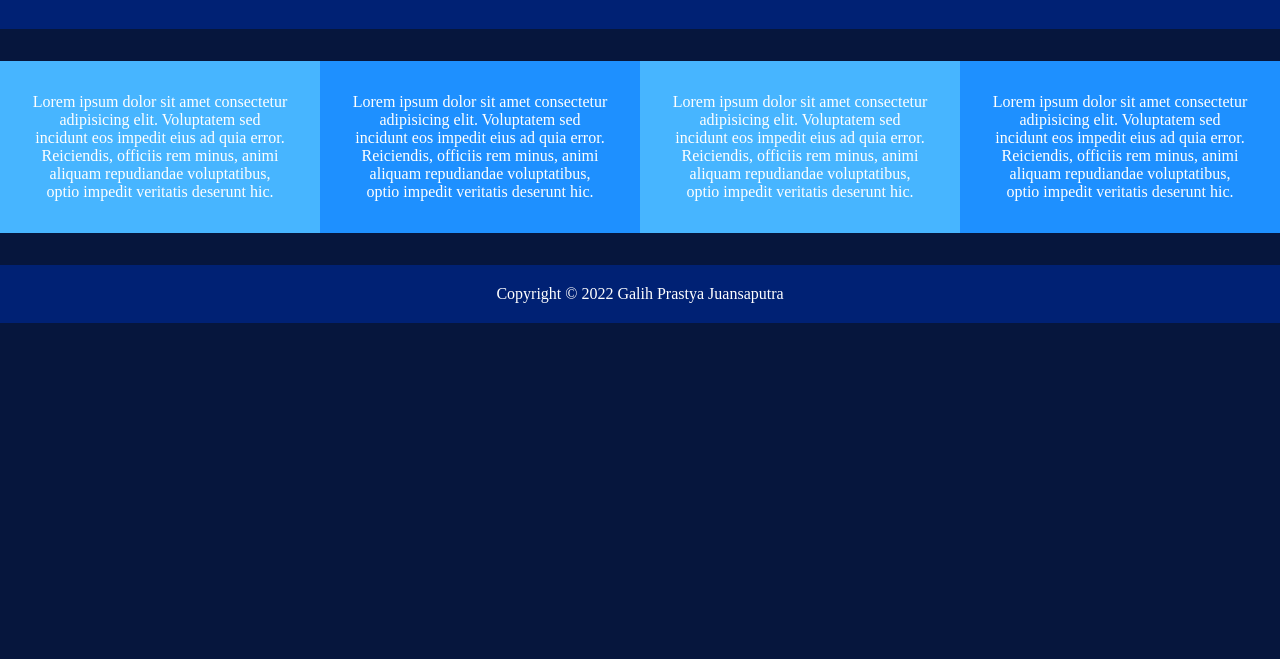
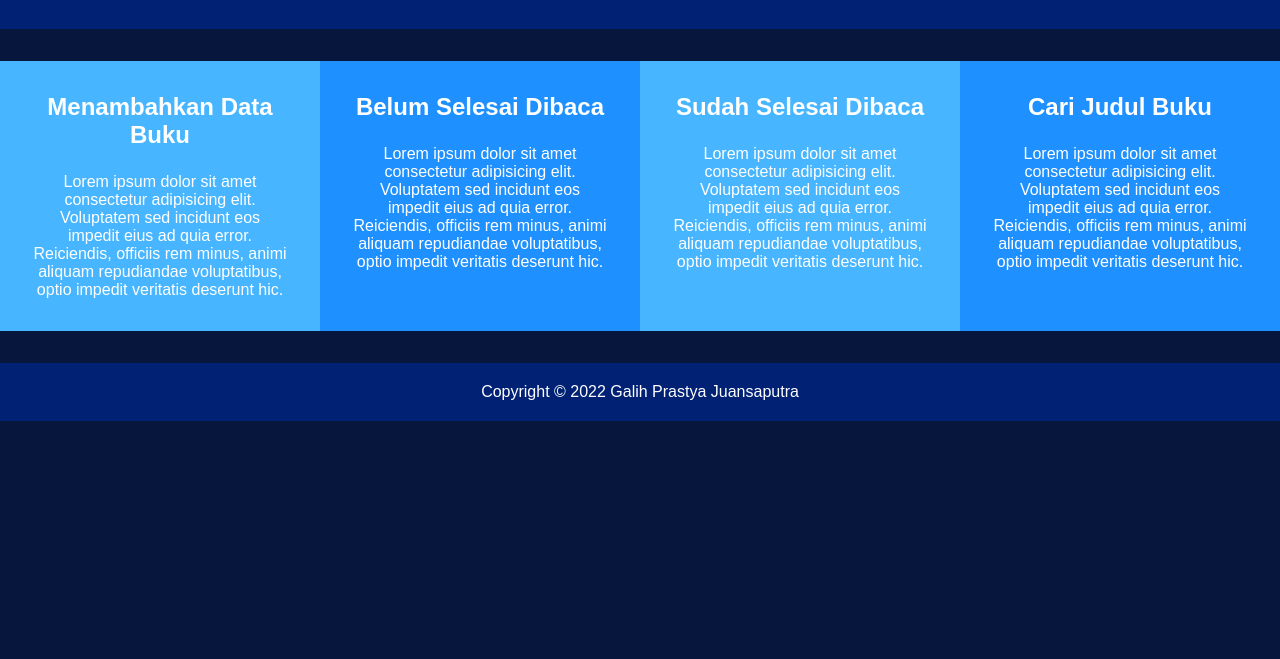
Before and after one commit to galihjuansaputra/Aplikasi-Pengelolaan-Data-Menggunakan-DOM-dan-Web-Storage-dicoding, a plain HTML site: page index.html in a window 1280 px wide. Shown: the part 141-800 px from the top of the page. Drawn offline with Linux system fonts and the light colour scheme.

Commit message:
membuat layout dasar

```diff
--- a/css/style.css
+++ b/css/style.css
@@ -1,8 +1,10 @@
+
 *{
     margin: 0;
 }
 
 body{
+    font-family: sans-serif;
     color: white;
     background-color: #06163d;
 }
@@ -16,6 +18,10 @@ body{
 .container p {
     margin-top: 8px;
 }
+
+.flex-container p {
+    margin-top: 24px;
+  }
 
 .flex-container {
     margin-top: 32px;
--- a/index.html
+++ b/index.html
@@ -21,18 +21,22 @@
         <div class="flex-container">
 
             <div class="flex-one">
+                <h2>Menambahkan Data Buku</h2>
                 <p>Lorem ipsum dolor sit amet consectetur adipisicing elit. Voluptatem sed incidunt eos impedit eius ad quia error. Reiciendis, officiis rem minus, animi aliquam repudiandae voluptatibus, optio impedit veritatis deserunt hic.</p>
             </div>
 
             <div class="flex-two">
+                <h2>Belum Selesai Dibaca</h2>
                 <p>Lorem ipsum dolor sit amet consectetur adipisicing elit. Voluptatem sed incidunt eos impedit eius ad quia error. Reiciendis, officiis rem minus, animi aliquam repudiandae voluptatibus, optio impedit veritatis deserunt hic.</p>
             </div>
 
             <div class="flex-three">
+                <h2>Sudah Selesai Dibaca</h2>
                 <p>Lorem ipsum dolor sit amet consectetur adipisicing elit. Voluptatem sed incidunt eos impedit eius ad quia error. Reiciendis, officiis rem minus, animi aliquam repudiandae voluptatibus, optio impedit veritatis deserunt hic.</p>
             </div>
 
             <div class="flex-four">
+                <h2>Cari Judul Buku</h2>
                 <p>Lorem ipsum dolor sit amet consectetur adipisicing elit. Voluptatem sed incidunt eos impedit eius ad quia error. Reiciendis, officiis rem minus, animi aliquam repudiandae voluptatibus, optio impedit veritatis deserunt hic.</p>
             </div>
 
@@ -42,5 +46,7 @@
     <footer>
         <p> Copyright © 2022 Galih Prastya Juansaputra </p>
     </footer>
+
+    <script src="./script.js"></script>
 </body>
 </html>
```
